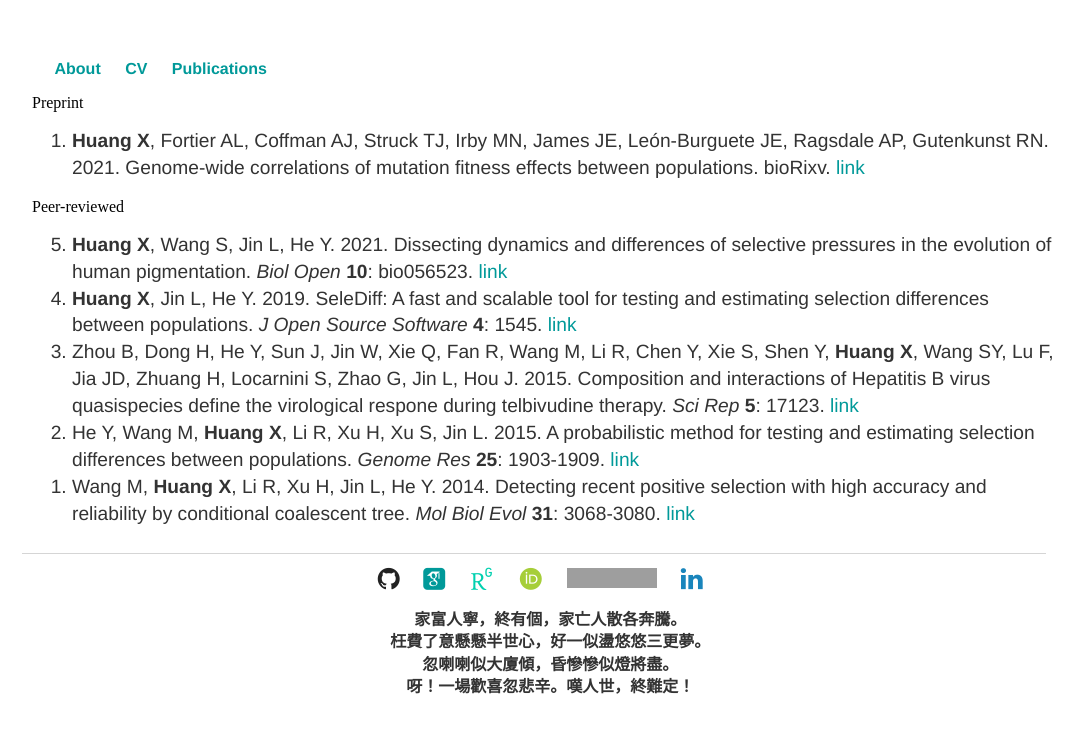
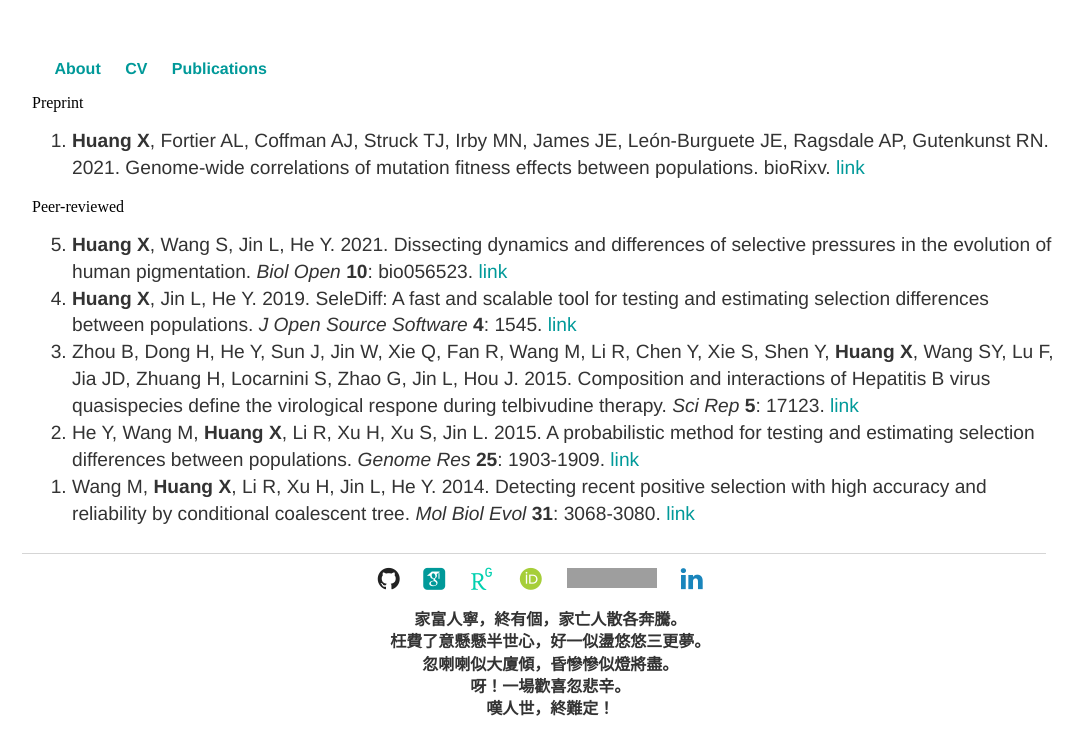
Before and after one commit to xin-huang/xin-huang.github.io, a Jekyll site: the page built from publications/index.html, in a window 1280 px wide. Shown: the top 755 px of the page, without its empty margins (106-1189 px from the left). Built offline with Jekyll 4.4.1, drawn with Linux system fonts in a browser that asks for light colours; some web fonts are replaced; comment, search, counter and statistics services are not loaded; grey boxes are pictures that could not be loaded.

Commit message:
20210131 Update poem

```diff
--- a/_layouts/default.html
+++ b/_layouts/default.html
@@ -62,7 +62,7 @@
             <!-- <p class="poem">殘聲憑燭捻韶光，半掩孤幃懸錦囊。<br>滿樹凋零無寄處，獨吟蕭索倦癡狂。</p> -->
             <!-- <p class="poem">談風月，評聖愚，撫劍笑公輸。<br>巧奪班門明夜火，鋒海照寒軀。</p> -->
             <!-- <p class="poem">鏽劍何在？盛名何來？ <br>全作腐骨鑄屍骸，千年難成盡無奈。<br>寧拋冠，望興嘆，百感傷懷，廢字成哀。</p> -->
-            <p class="poem">家富人寧，終有個，家亡人散各奔騰。<br>枉費了意懸懸半世心，好一似盪悠悠三更夢。<br>忽喇喇似大廈傾，昏慘慘似燈將盡。<br>呀！一場歡喜忽悲辛。嘆人世，終難定！</p>
+            <p class="poem">家富人寧，終有個，家亡人散各奔騰。<br>枉費了意懸懸半世心，好一似盪悠悠三更夢。<br>忽喇喇似大廈傾，昏慘慘似燈將盡。<br>呀！一場歡喜忽悲辛。<br>嘆人世，終難定！</p>
         </ul>
     </footer>
     {% include analytics.html %}
```
